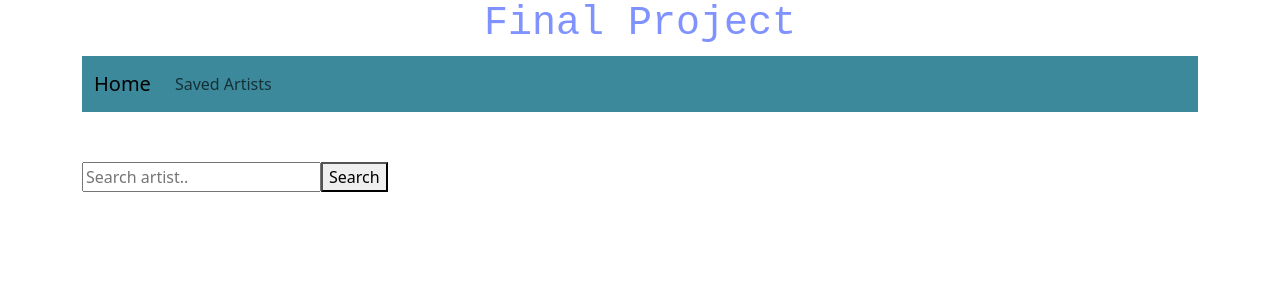
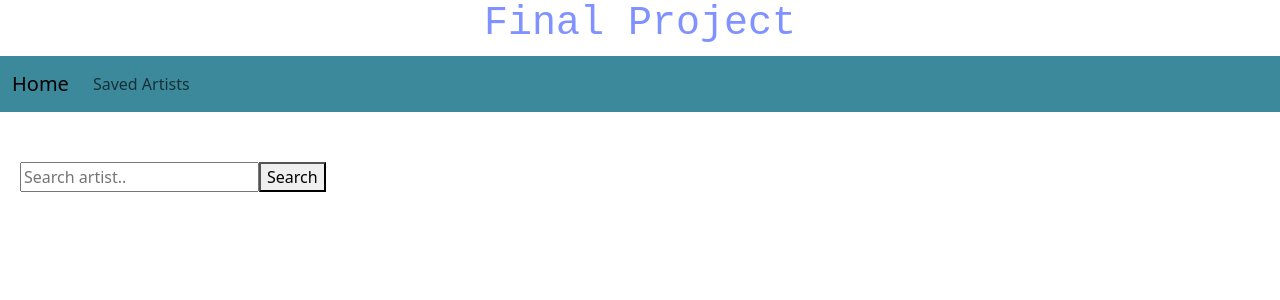
Before and after one commit to mahmouddaabas/DA395A-Final-Project, a React (Create React App) app: page / in a window 1280 px wide. Shown: the top 300 px of the page. Built offline with nearby package versions, Linux system fonts and the light colour scheme.

Commit message:
extended the margin for the search bar

```diff
--- a/public/index.html
+++ b/public/index.html
@@ -27,7 +27,7 @@
     -->
     <title>Final Project</title>
   </head>
-  <body class="container">
+  <body>
     <noscript>You need to enable JavaScript to run this app.</noscript>
     <div id="root"></div>
     <!--
--- a/src/components/styles/Homepage.css
+++ b/src/components/styles/Homepage.css
@@ -1,6 +1,6 @@
 .navbar {
     background-color: rgb(60, 137, 156)!important;
-    margin: 0px;
+     width: 100%;
   }
   h1{
     text-align: center;
@@ -10,4 +10,5 @@
   }
   .form-container{
     margin-top: 50px ;
+    margin-left: 20px;
   }
```
